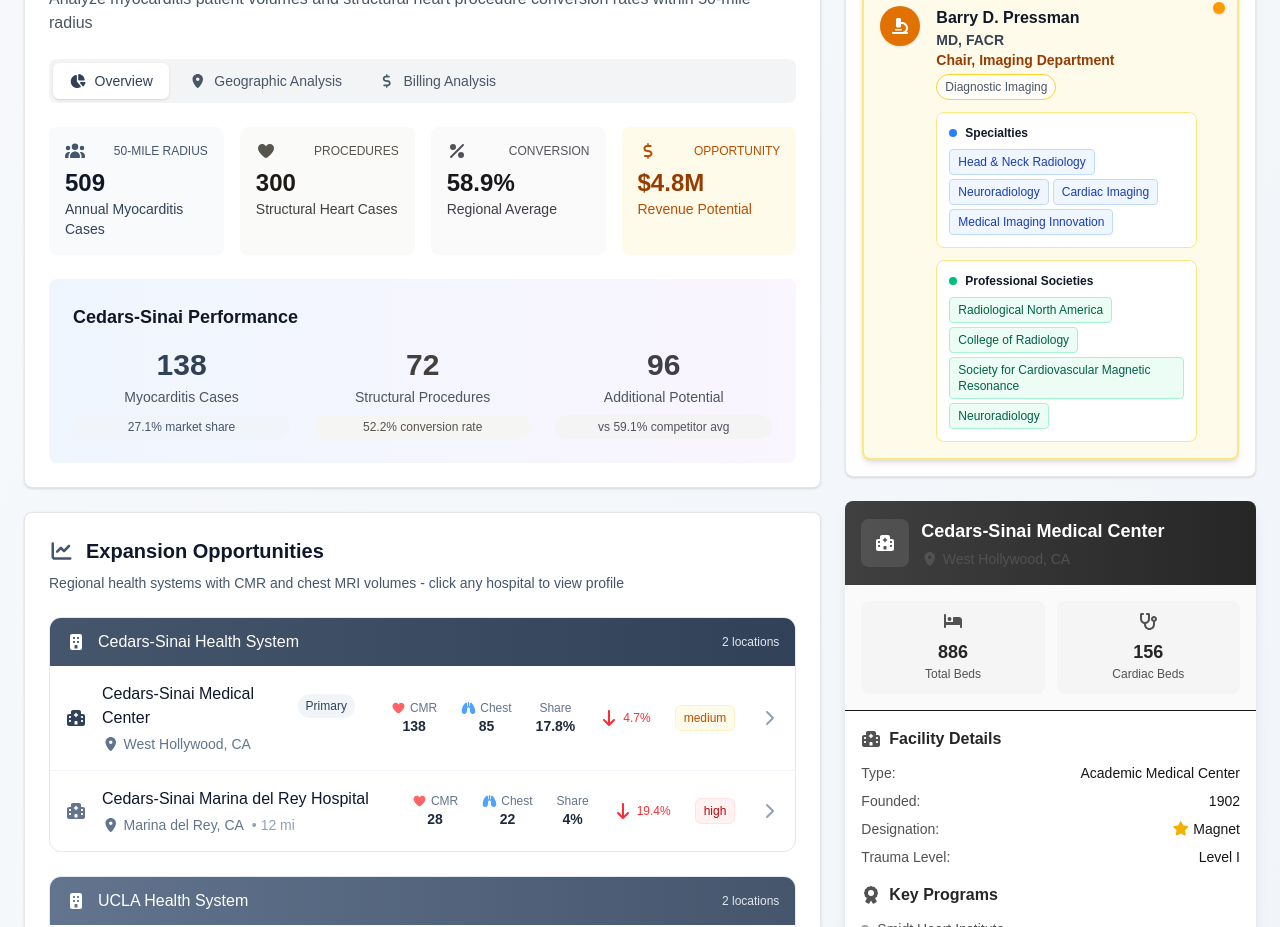
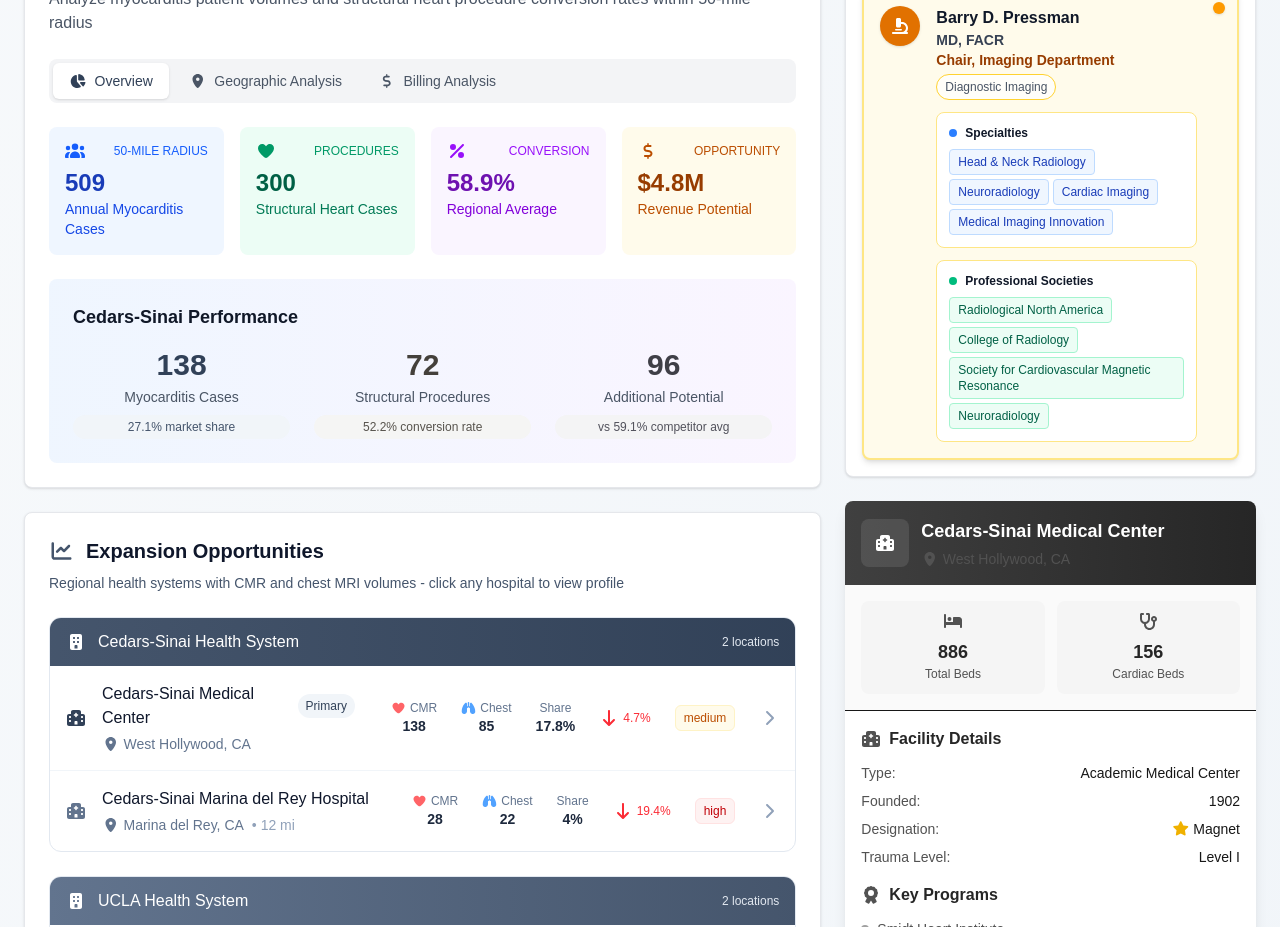
Before and after one commit to jonathaneemmett/denver-onsite-demo, a Next.js app: page / in a window 1280 px wide. Shown: the part 1920-2847 px from the top of the page. Built offline with nearby package versions, Linux system fonts and the light colour scheme.

Commit message:
more color work

```diff
--- a/src/components/CedarsSinai/StructuralHeartCapture.tsx
+++ b/src/components/CedarsSinai/StructuralHeartCapture.tsx
@@ -308,31 +308,31 @@
 				<div className="space-y-6">
 					{/* Key Metrics */}
 					<div className="grid grid-cols-1 md:grid-cols-4 gap-4">
-						<div className="bg-slate-50 rounded-lg p-4">
+						<div className="bg-blue-50 rounded-lg p-4">
 							<div className="flex items-center justify-between mb-2">
-								<FontAwesomeIcon icon={faUsers} className="w-5 h-5 text-slate-600" />
-								<span className="text-xs text-slate-600 font-medium">50-MILE RADIUS</span>
+								<FontAwesomeIcon icon={faUsers} className="w-5 h-5 text-blue-600" />
+								<span className="text-xs text-blue-600 font-medium">50-MILE RADIUS</span>
 							</div>
-							<p className="text-2xl font-bold text-slate-900">{totalRegionalMyocarditis}</p>
-							<p className="text-sm text-slate-700">Annual Myocarditis Cases</p>
+							<p className="text-2xl font-bold text-blue-800">{totalRegionalMyocarditis}</p>
+							<p className="text-sm text-blue-700">Annual Myocarditis Cases</p>
 						</div>
 
-						<div className="bg-stone-50 rounded-lg p-4">
+						<div className="bg-emerald-50 rounded-lg p-4">
 							<div className="flex items-center justify-between mb-2">
-								<FontAwesomeIcon icon={faHeart} className="w-5 h-5 text-stone-600" />
-								<span className="text-xs text-stone-600 font-medium">PROCEDURES</span>
+								<FontAwesomeIcon icon={faHeart} className="w-5 h-5 text-emerald-600" />
+								<span className="text-xs text-emerald-600 font-medium">PROCEDURES</span>
 							</div>
-							<p className="text-2xl font-bold text-stone-900">{totalRegionalStructural}</p>
-							<p className="text-sm text-stone-700">Structural Heart Cases</p>
+							<p className="text-2xl font-bold text-emerald-800">{totalRegionalStructural}</p>
+							<p className="text-sm text-emerald-700">Structural Heart Cases</p>
 						</div>
 
-						<div className="bg-zinc-50 rounded-lg p-4">
+						<div className="bg-purple-50 rounded-lg p-4">
 							<div className="flex items-center justify-between mb-2">
-								<FontAwesomeIcon icon={faPercentage} className="w-5 h-5 text-zinc-600" />
-								<span className="text-xs text-zinc-600 font-medium">CONVERSION</span>
+								<FontAwesomeIcon icon={faPercentage} className="w-5 h-5 text-purple-600" />
+								<span className="text-xs text-purple-600 font-medium">CONVERSION</span>
 							</div>
-							<p className="text-2xl font-bold text-zinc-900">{overallConversionRate.toFixed(1)}%</p>
-							<p className="text-sm text-zinc-700">Regional Average</p>
+							<p className="text-2xl font-bold text-purple-800">{overallConversionRate.toFixed(1)}%</p>
+							<p className="text-sm text-purple-700">Regional Average</p>
 						</div>
 
 						<div className="bg-amber-50 rounded-lg p-4">
```
